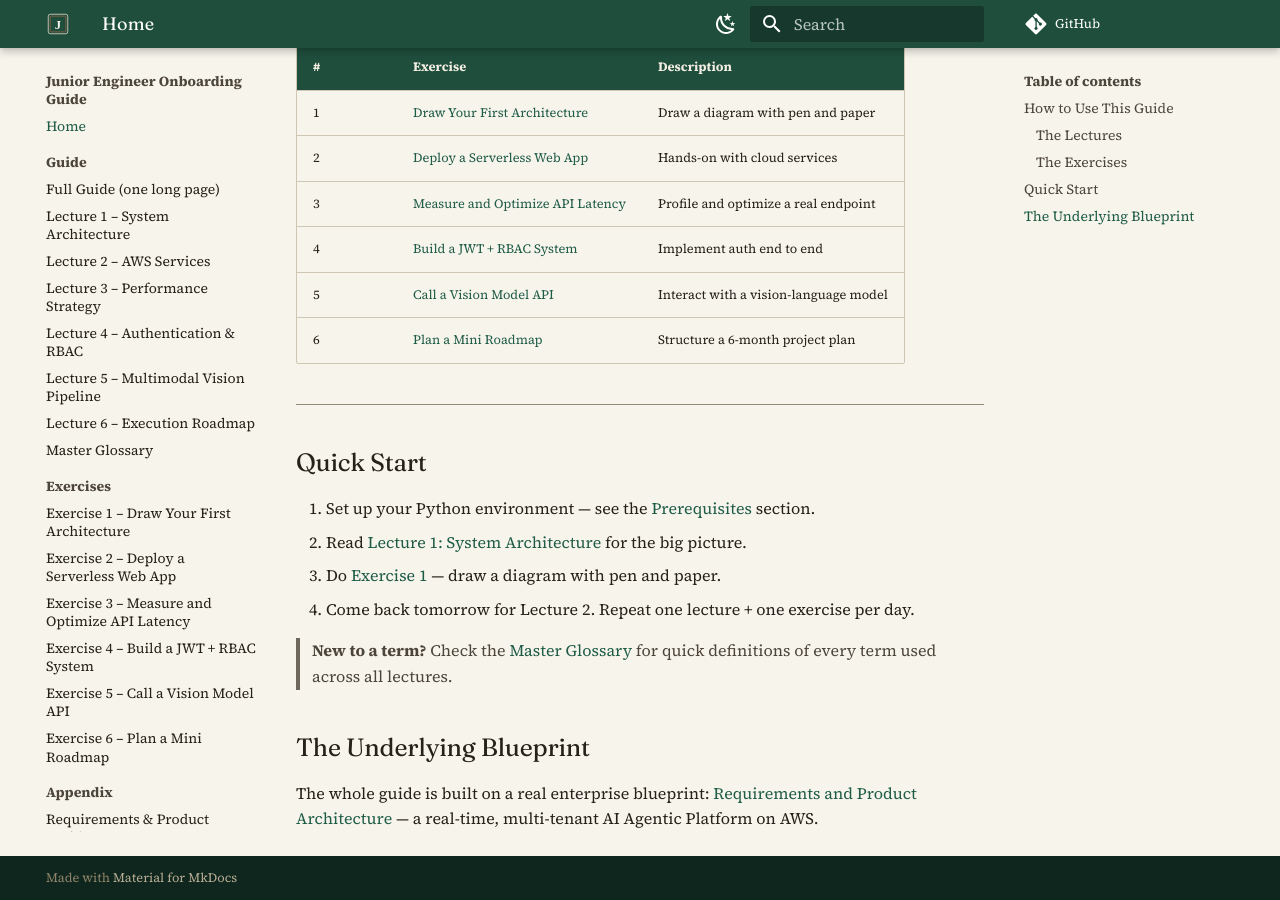
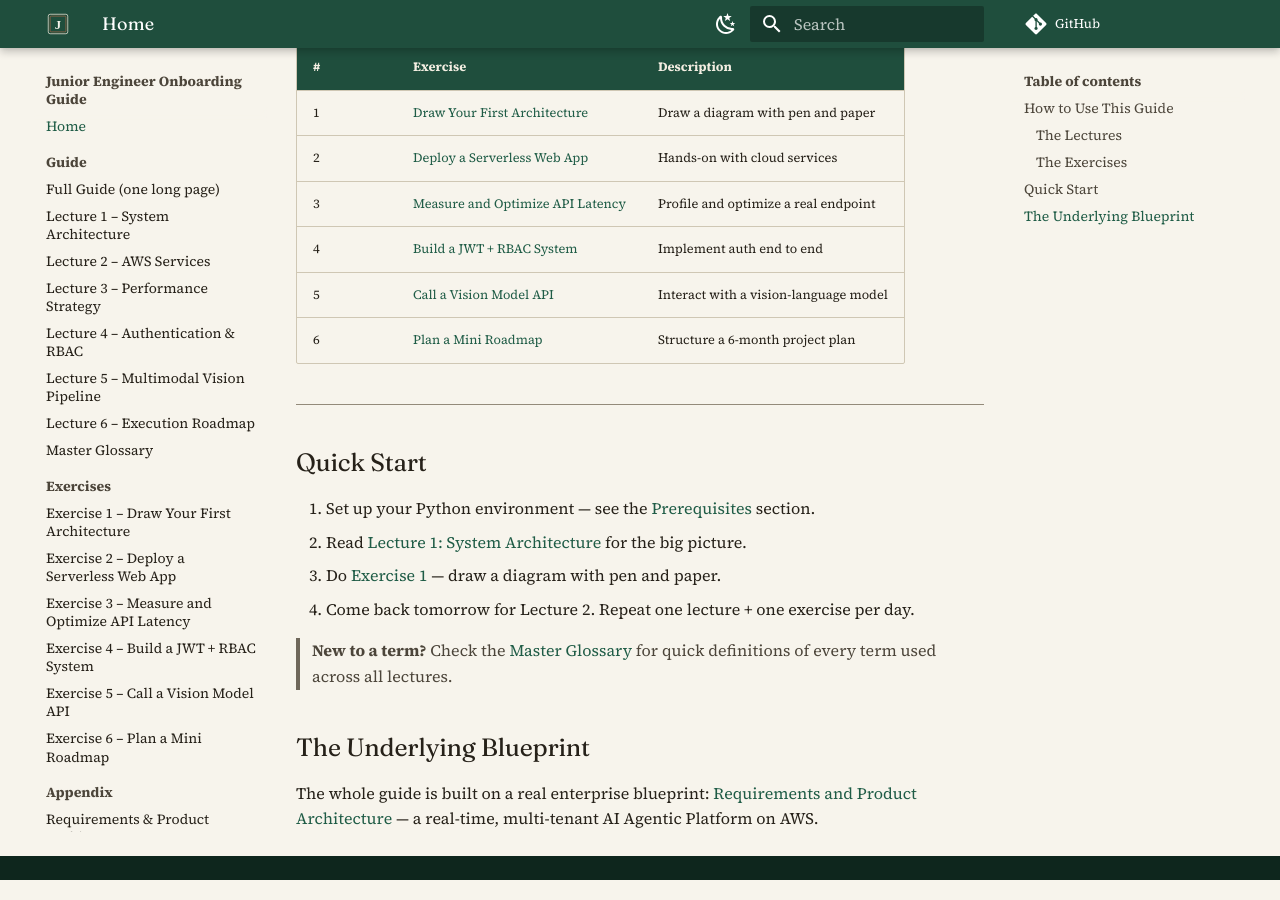
Before and after one commit to jonathanmark/jts, an MkDocs documentation site: the page built from docs/index.md, in a window 1280 px wide and 900 px high, scrolled down 1117 px. Built offline with MkDocs 1.6.1 and Material for MkDocs 9.7.7, drawn with Linux system fonts in a browser that asks for light colours; comment, search, counter and statistics services are not loaded.

Commit message:
Remove 'Made with Material for MkDocs' footer watermark

```diff
--- a/mkdocs.yml
+++ b/mkdocs.yml
@@ -40,6 +40,10 @@ theme:
 extra_css:
   - stylesheets/extra.css
 
+# Remove the "Made with Material for MkDocs" watermark from the footer.
+extra:
+  generator: false
+
 markdown_extensions:
   - admonition
   - pymdownx.details
```
